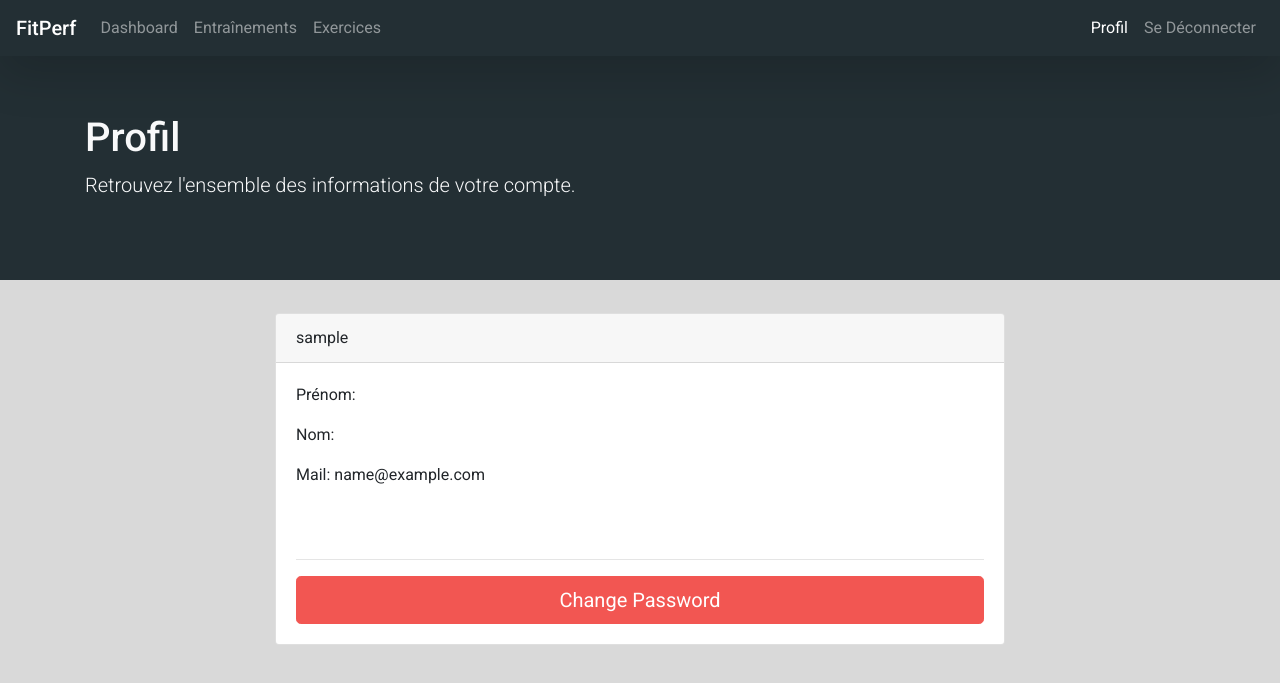
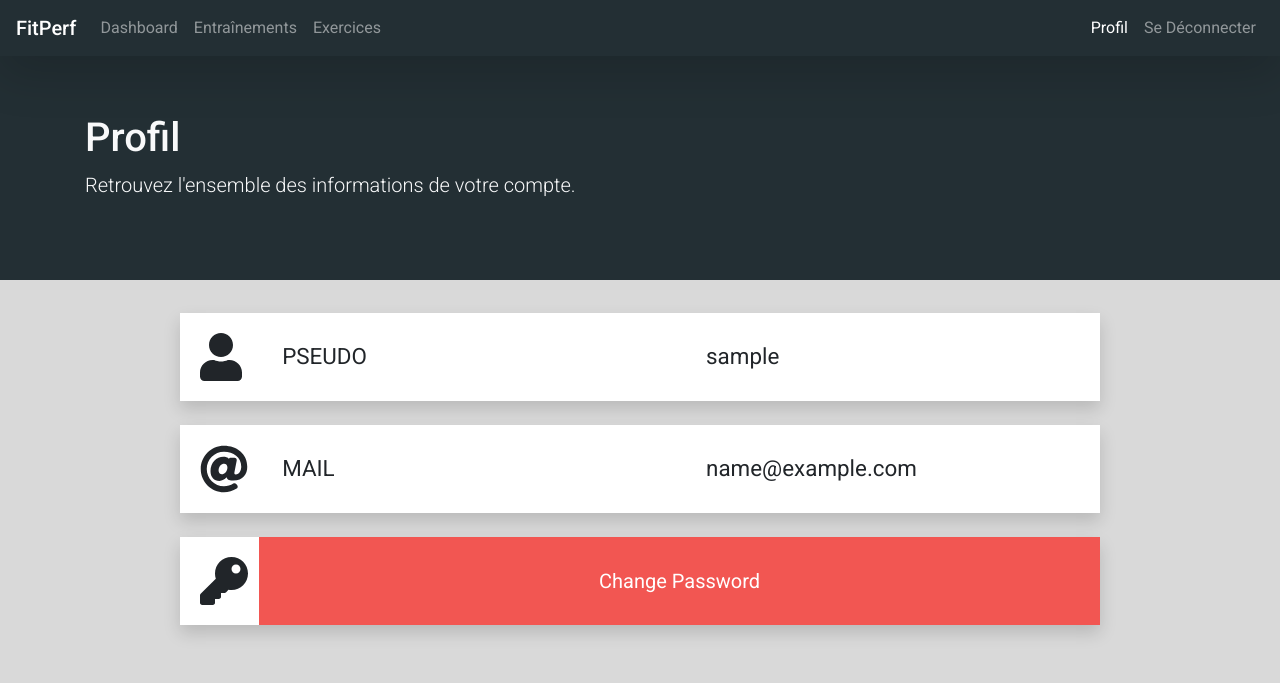
Before and after one commit to JN-Lab/fitperf, a Django app: page /app/profile/ in a window 1280 px wide. Shown: the top 683 px of the page. Run offline with Django 3.2, Linux system fonts and the light colour scheme; the visitor is signed in with stand-in values (Sample User, id 1); data comes from the database, SQL or seed files in the repository; some libraries are stand-ins or nearby versions.

Commit message:
did some front on profile page

```diff
--- a/fitperf/program_builder/templates/program_builder/profile.html
+++ b/fitperf/program_builder/templates/program_builder/profile.html
@@ -18,19 +18,57 @@
         </div>
     </div>
     <div class="row justify-content-center">
-        <div class="col-12 col-md-8">
-            <div class="card">
-                <div class="card-header">
-                    {{ user.username }}
+        <div class="col-12 col-md-10">
+            <div class="card mb-4 shadow rounded-0 border-0">
+                <div class="row">
+                    <div class="col-3 col-sm-3 col-md-2 col-xl-1">
+                        <div class="card-body h-100">
+                            <i class="fas fa-user align-middle h-100 fa-3x"></i>
+                        </div>
+                    </div>
+                    <div class="col-9 col-sm-9 col-md-10 col-xl-11">
+                        <div class="card-body py-0 px-0 h-100">
+                            <div class="row align-items-center h-100 ml-2">
+                                <p class="col-12 col-md-6 text-custom-profile mb-0">PSEUDO</p>
+                                <p class="col-12 col-md-6 text-custom-profile mb-0">{{ user.username }}</p>
+                            </div>
+                        </div>
+                    </div>
                 </div>
-                <div class="card-body">
-                    <p>Prénom:</p>
-                    <p>Nom:</p>
-                    <p>Mail: {{ user.email }}</p>
+            </div>
+        </div>
+        <div class="col-12 col-md-10">
+            <div class="card mb-4 shadow rounded-0 border-0">
+                <div class="row">
+                    <div class="col-3 col-sm-3 col-md-2 col-xl-1">
+                        <div class="card-body h-100">
+                            <i class="fas fa-at align-middle h-100 fa-3x"></i>
+                        </div>
+                    </div>
+                    <div class="col-9 col-sm-9 col-md-10 col-xl-11">
+                        <div class="card-body py-0 px-0 h-100">
+                            <div class="row align-items-center h-100 ml-2">
+                                <p class="col-12 col-md-6 text-custom-profile mb-0">MAIL</p>
+                                <p class="col-12 col-md-6 text-custom-profile mb-0">{{ user.email }}</p>
+                            </div>
+                        </div>
+                    </div>
                 </div>
-                <div class="card-body">
-                    <hr>
-                    <button type="button" class="btn btn-danger btn-lg btn-block" data-toggle="modal" data-target="#changePasswordModal">Change Password</button>
+            </div>
+        </div>
+        <div class="col-12 col-md-10">
+            <div class="card mb-4 shadow rounded-0 border-0">
+                <div class="row">
+                    <div class="col-3 col-sm-3 col-md-2 col-xl-1">
+                        <div class="card-body h-100">
+                            <i class="fas fa-key align-middle h-100 fa-3x"></i>
+                        </div>
+                    </div>
+                    <div class="col-9 col-sm-9 col-md-10 col-xl-11">
+                        <div class="card-body py-0 px-0 h-100">
+                            <button type="button" class="h-100 rounded-0 btn btn-danger btn-lg btn-block" data-toggle="modal" data-target="#changePasswordModal">Change Password</button>
+                        </div>
+                    </div>
                 </div>
             </div>
         </div>
--- a/fitperf/static/scss/base/_base.scss
+++ b/fitperf/static/scss/base/_base.scss
@@ -25,6 +25,11 @@ body {
     .jumbotron-desktop-only {
         display: block;
     }
+
+    .text-custom-profile {
+        font-size: 1.4rem;
+    }
+
 }
 
 @include media-breakpoint-down(md) {
@@ -52,4 +57,8 @@ body {
     .jumbotron {
         margin-top: -25px;
     }
+
+    .text-custom-profile {
+        font-size: 1rem;
+    }
 }
```
Also changed, not shown: fitperf/static/css/main.css, 1 other file.
